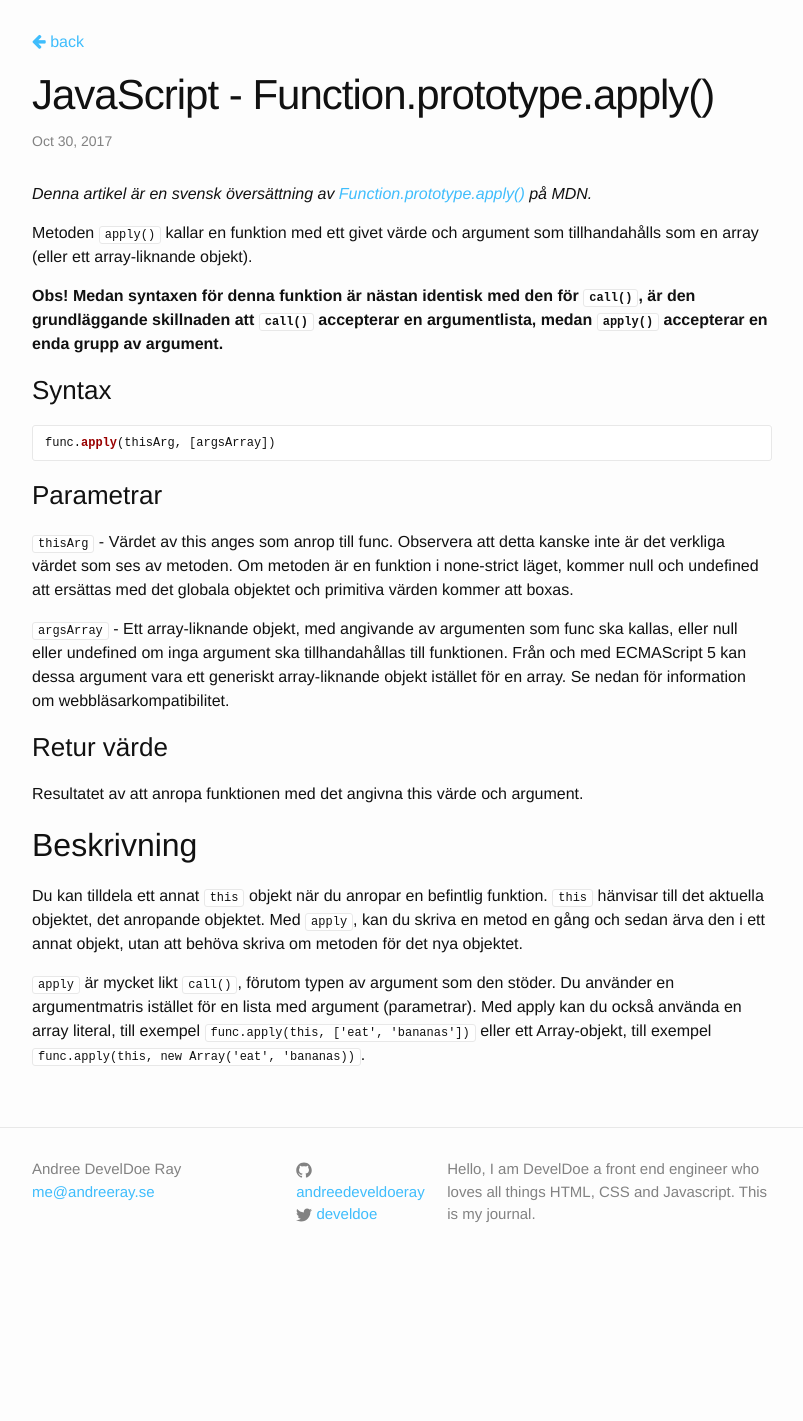
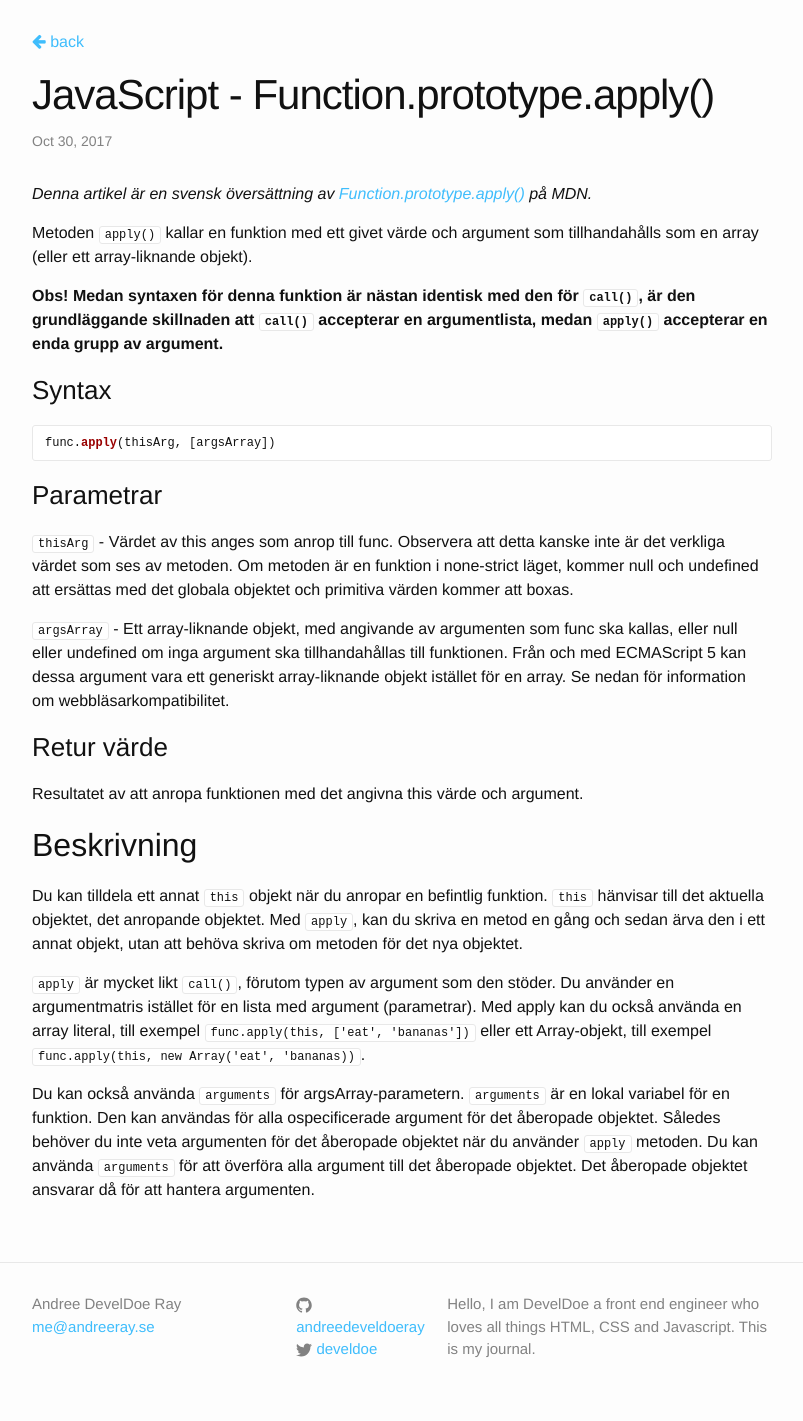
Before and after one commit to develdoe/develdoe.github.io, a Jekyll site: the page built from _posts/2017-10-30-javascript-function-prototype-apply.md, in a window 1280 px wide. Shown: the whole page, without its empty margins (238-1041 px from the left). Built offline with Jekyll 4.4.1, drawn with Linux system fonts in a browser that asks for light colours; before the commit the page ends 1286 px from its top, so only the background shows below that.

Commit message:
Update 2017-10-30-javascript-function-prototype-apply.md

```diff
--- a/_posts/2017-10-30-javascript-function-prototype-apply.md
+++ b/_posts/2017-10-30-javascript-function-prototype-apply.md
@@ -30,3 +30,5 @@ Resultatet av att anropa funktionen med det angivna this värde och argument.
 Du kan tilldela ett annat `this` objekt när du anropar en befintlig funktion. `this` hänvisar till det aktuella objektet, det anropande objektet. Med `apply`, kan du skriva en metod en gång och sedan ärva den i ett annat objekt, utan att behöva skriva om metoden för det nya objektet.
 
 `apply` är mycket likt `call()`, förutom typen av argument som den stöder. Du använder en argumentmatris istället för en lista med argument (parametrar). Med apply kan du också använda en array literal, till exempel `func.apply(this, ['eat', 'bananas'])` eller ett Array-objekt, till exempel `func.apply(this, new Array('eat', 'bananas))`.
+
+Du kan också använda `arguments` för argsArray-parametern. `arguments` är en lokal variabel för en funktion. Den kan användas för alla ospecificerade argument för det åberopade objektet. Således behöver du inte veta argumenten för det åberopade objektet när du använder `apply` metoden. Du kan använda `arguments` för att överföra alla argument till det åberopade objektet. Det åberopade objektet ansvarar då för att hantera argumenten.
```
